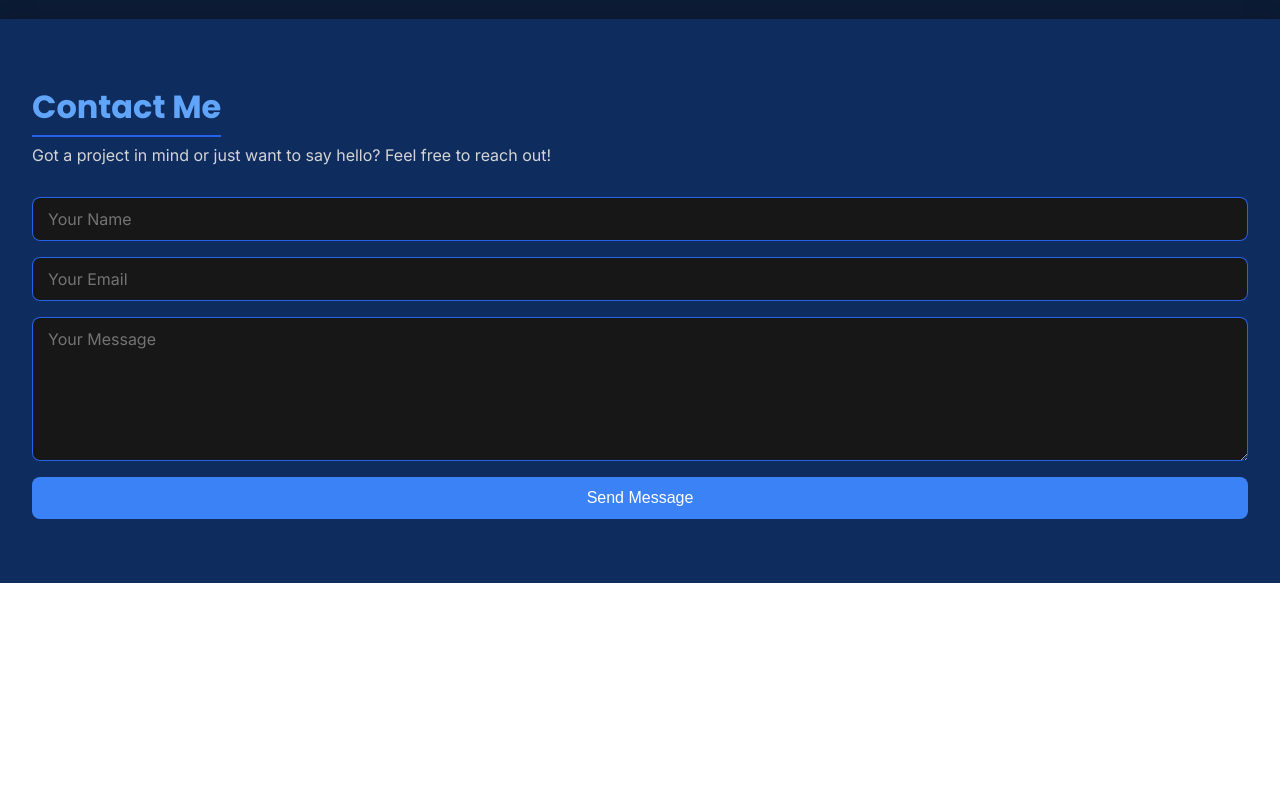
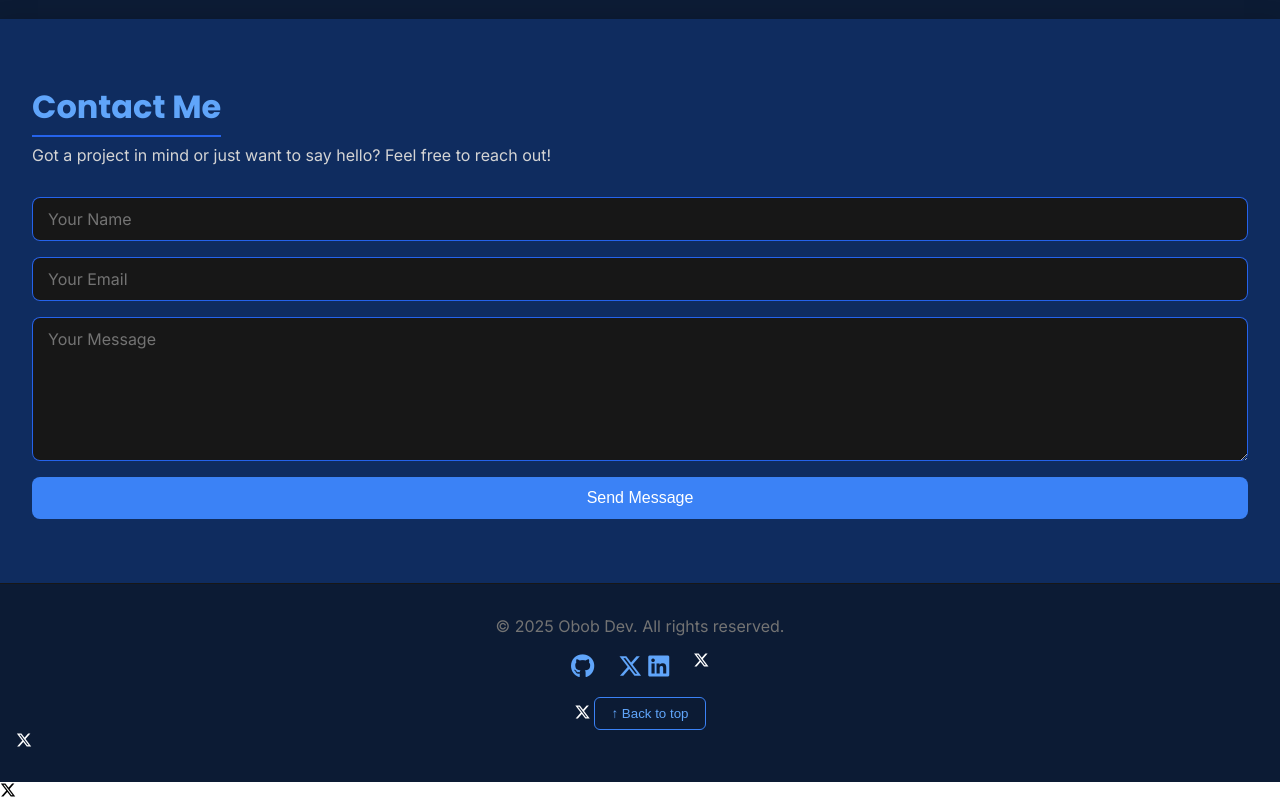
Before and after one commit to FerdHDev/Portfolio2025, a website: page index.html in a window 1280 px wide. Shown: the part 2401-3201 px from the top of the page. Before the commit the page ends 2984 px from the top, so only its background shows below. Drawn offline with nearby package versions, Linux system fonts and the light colour scheme.

Commit message:
Added a line for debug

```diff
--- a/backend/server.js
+++ b/backend/server.js
@@ -17,6 +17,7 @@ const transporter = nodemailer.createTransport({
 });
 
 app.post("/api/contact", async (req, res) => {
+    console.log(req.body)
     const { userName, userEmail, userMessage } = req.body;
 
     const emailContent = `
--- a/index.html
+++ b/index.html
@@ -163,13 +163,34 @@
         <h2>Contact Me</h2>
         <p>Got a project in mind or just want to say hello? Feel free to reach out!</p>
 
-        <form class="contact-form" action="https://portfolio-contact-backend-314z.onrender.com" method="post">
+        <form class="contact-form" action="https://portfolio-contact-backend-314z.onrender.com/api/contact"
+            method="post">
             <input type="text" name="name" placeholder="Your Name" name="userName" required />
             <input type="email" name="email" placeholder="Your Email" name="userEmail" required />
             <textarea name="message" placeholder="Your Message" rows="6" name="userMessage" required></textarea>
             <button type="submit">Send Message</button>
         </form>
     </section>
+
+    <footer class="footer">
+        <div class="footer-container">
+            <p class="footer-brand">© 2025 Obob Dev. All rights reserved.</p>
+
+            <div class="footer-socials">
+                <a href="https://github.com/obob-dev" target="_blank" aria-label="GitHub">
+                    <i class="fab fa-github" href="https://github.com/FerdHDev"></i>
+                </a>
+                <a href="#" target="_blank" aria-label="X">
+                    <i class="fab fa-x-twitter" href="https://x.com/FerdHDevCalm?t=Yde6xIrossRbdw5qPiDYwA&s=09></i>
+                </a>
+                <a href=" #" target="_blank" aria-label="LinkedIn">
+                        <i class="fab fa-linkedin"></i>
+                </a>
+            </div>
+
+            <button onclick="scrollToTop()" class="back-to-top">↑ Back to top</button>
+        </div>
+    </footer>
 
     <script src="https://unpkg.com/scrollreveal"></script>
     <script>
@@ -199,6 +220,10 @@
         sr.reveal('.project-card', {interval: 100});
         sr.reveal('.tech-icon', {origin: 'top', interval: 75});
         sr.reveal('.testimonial-card', {origin: 'left', interval: 100});
+
+        function scrollToTop() {
+            window.scrollTo({top: 0, behavior: 'smooth'});
+        }
     </script>
     </body>
 
--- a/styles.css
+++ b/styles.css
@@ -397,3 +397,57 @@ nav {
 .contact-form button:hover {
     background-color: var(--color-primary-600);
 }
+
+.footer {
+    background-color: var(--color-background-dark);
+    color: var(--color-text-white);
+    padding: 2rem 1rem;
+    font-family: var(--font-primary);
+    border-top: 1px solid var(--color-neutral-900);
+}
+
+.footer-container {
+    max-width: 960px;
+    margin: 0 auto;
+    display: flex;
+    flex-direction: column;
+    align-items: center;
+    gap: 1rem;
+}
+
+.footer-brand {
+    font-size: 1rem;
+    color: var(--color-neutral-500);
+}
+
+.footer-socials {
+    display: flex;
+    gap: 1.5rem;
+}
+
+.footer-socials a {
+    color: var(--color-primary-400);
+    font-size: 1.5rem;
+    transition: color 0.3s ease;
+}
+
+.footer-socials a:hover {
+    color: var(--color-primary-600);
+}
+
+.back-to-top {
+    background: none;
+    border: 1px solid var(--color-primary-500);
+    color: var(--color-primary-400);
+    padding: 0.5rem 1rem;
+    border-radius: 6px;
+    font-weight: var(--font-weight-medium);
+    cursor: pointer;
+    transition: all 0.3s ease;
+}
+
+.back-to-top:hover {
+    background-color: var(--color-primary-500);
+    color: var(--color-text-white);
+    border-color: var(--color-primary-600);
+}
```
